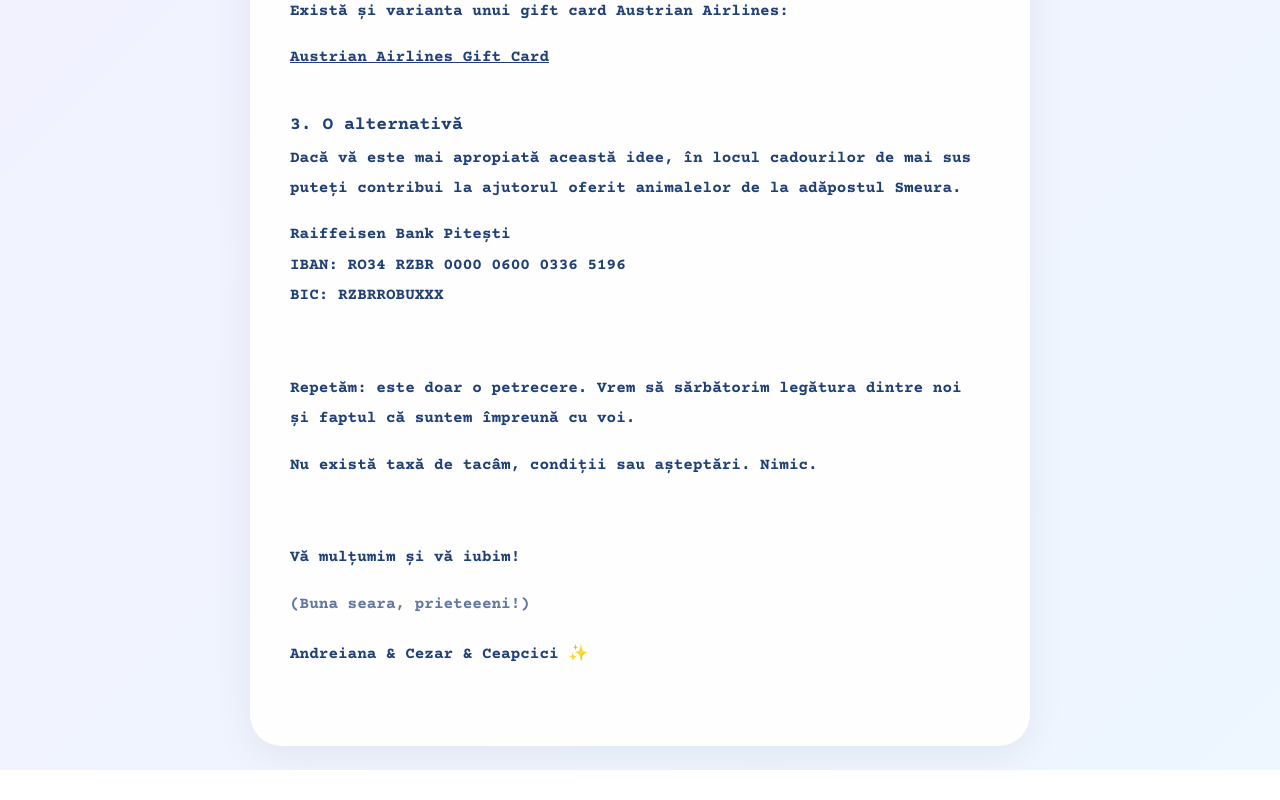
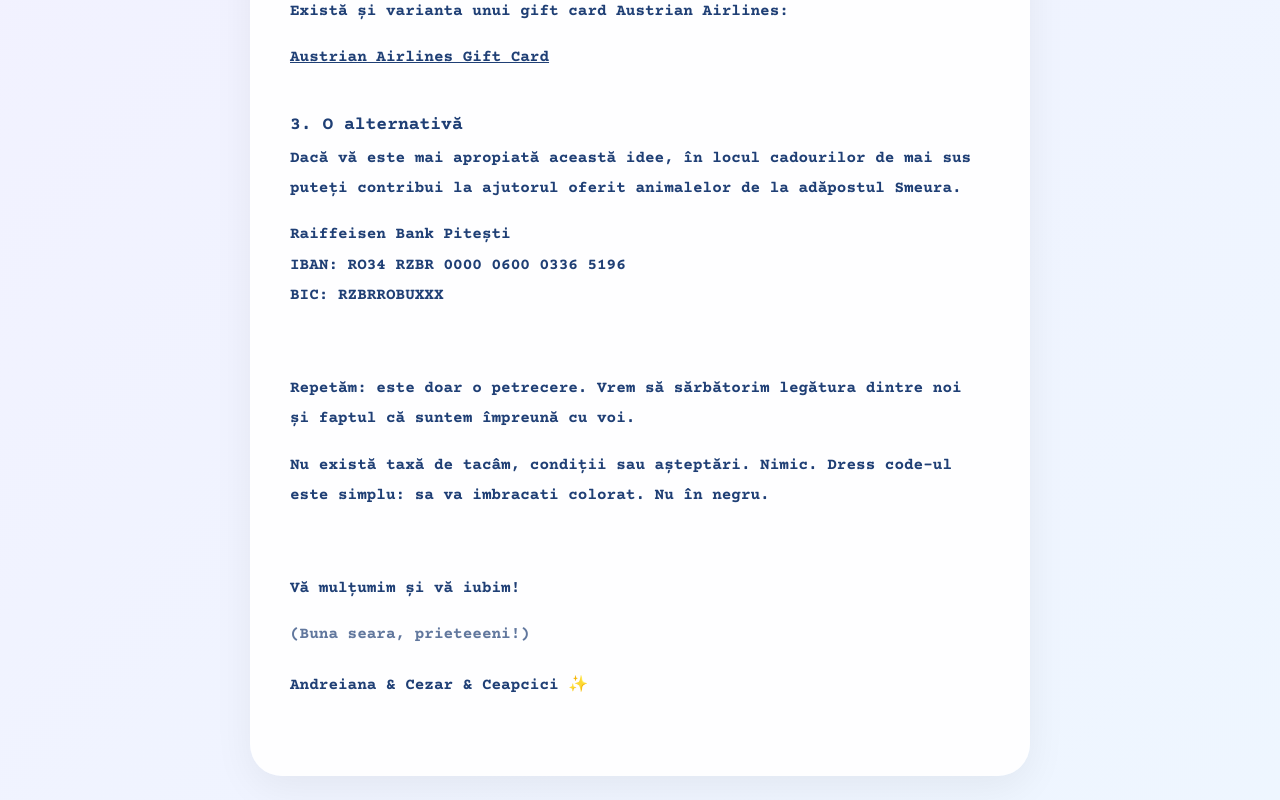
Before and after one commit to andreiana007/wed-invitation, a Next.js app: page /important in a window 1280 px wide. Shown: the part 797-1597 px from the top of the page. Before the commit the page ends 1567 px from the top, so only its background shows below. Built offline with nearby package versions, Linux system fonts and the light colour scheme.

Commit message:
Update page.js

```diff
--- a/app/important/page.js
+++ b/app/important/page.js
@@ -129,7 +129,7 @@ export default function Important() {
           </p>
 
           <p style={{ fontWeight: 700 }}>
-            Nu există taxă de tacâm, condiții sau așteptări. Nimic.
+            Nu există taxă de tacâm, condiții sau așteptări. Nimic. Dress code-ul este simplu: sa va imbracati colorat. Nu în negru.
           </p>
 
           <br />
```
